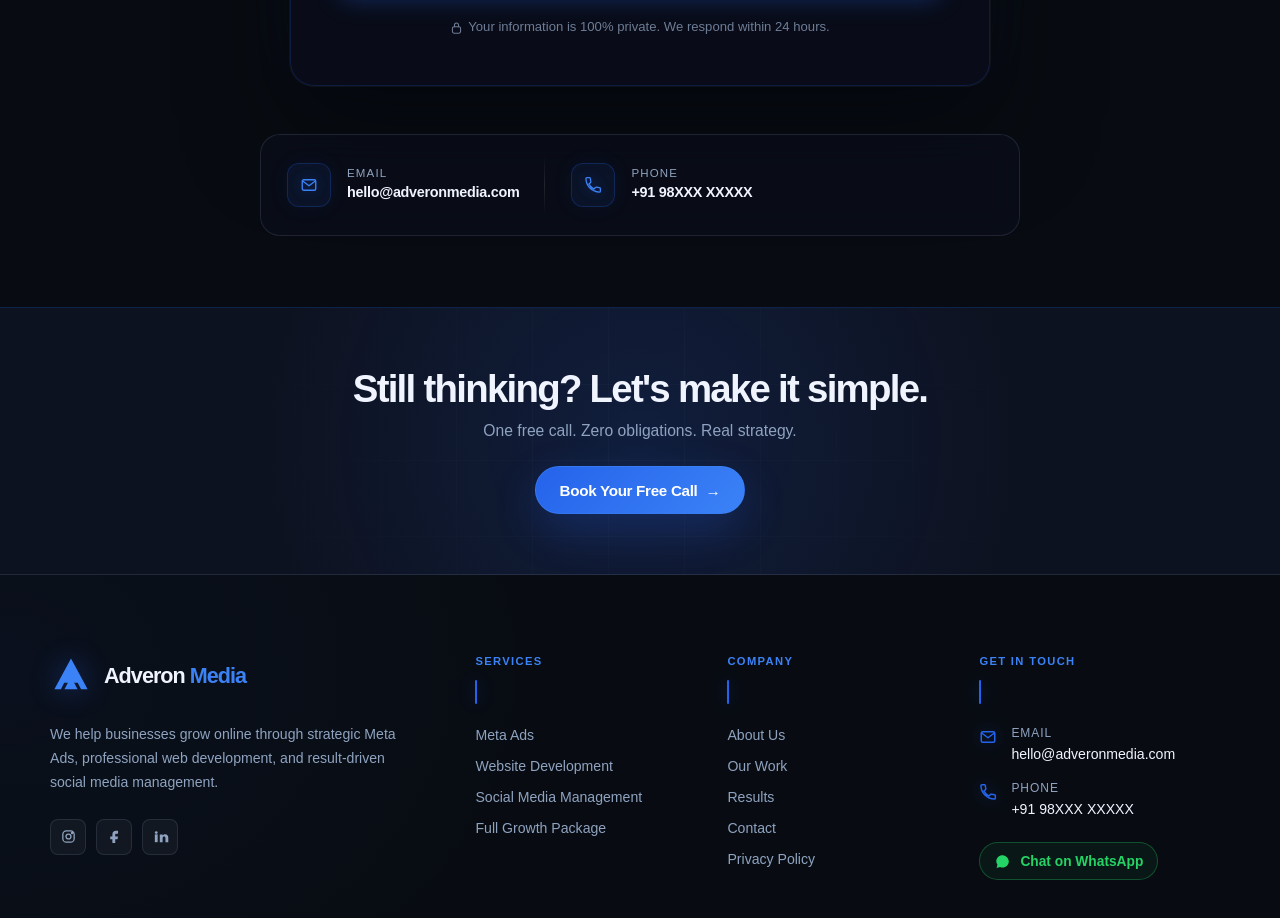
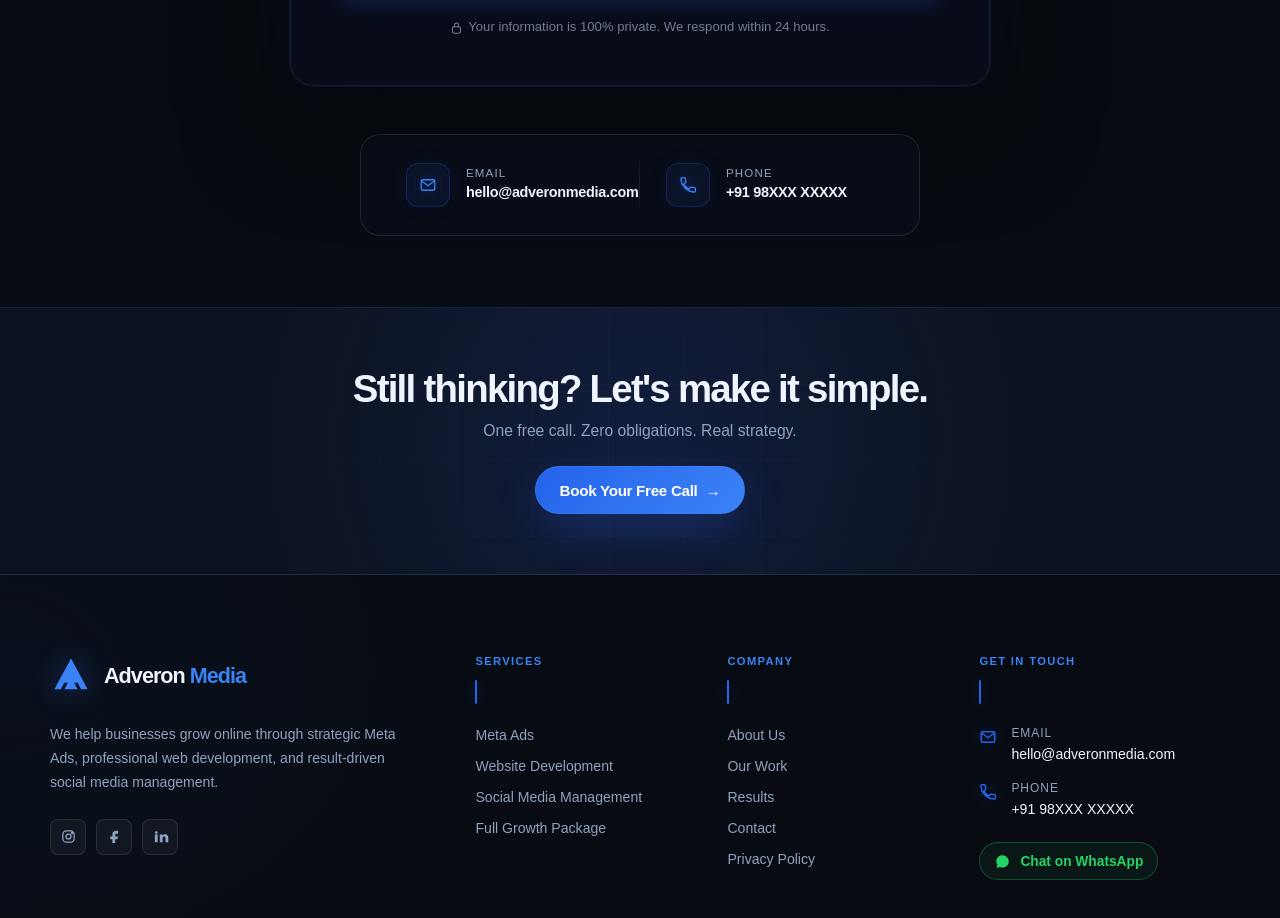
Before and after one commit to HoneyCode24/adveron-media, a React (Vite) app: page / in a window 1280 px wide. Shown: the part 6580-7498 px from the top of the page. Built offline with nearby package versions, Linux system fonts and the light colour scheme.

Commit message:
update in the contact

```diff
--- a/src/components/Contact.css
+++ b/src/components/Contact.css
@@ -683,20 +683,22 @@
 }
 
 /* ── Contact Info Strip ── */
+
 .contact-info-strip {
-  display: grid;
-  grid-template-columns: repeat(3, 1fr);
-  width: min(760px, 100%);
+  display: flex;
+  justify-content: center;
+  width: min(560px, 100%);   /* narrower — fits 2 items snugly */
   margin: 48px auto 0;
   border: 1px solid var(--clr-border);
   border-radius: 20px;
   background: rgba(10, 14, 26, 0.7);
   backdrop-filter: blur(16px);
-  -webkit-backdrop-filter: blur(16px);
   overflow: hidden;
 }
 
 .contact-info-item {
+  flex: 1;
+  max-width: 260px;        /* stops items from stretching too wide */
   position: relative;
   display: flex;
   align-items: center;
@@ -704,7 +706,6 @@
   padding: 28px 26px;
   transition: background 0.25s ease;
 }
-
 .contact-info-item:hover {
   background: rgba(37, 99, 235, 0.04);
 }
```
